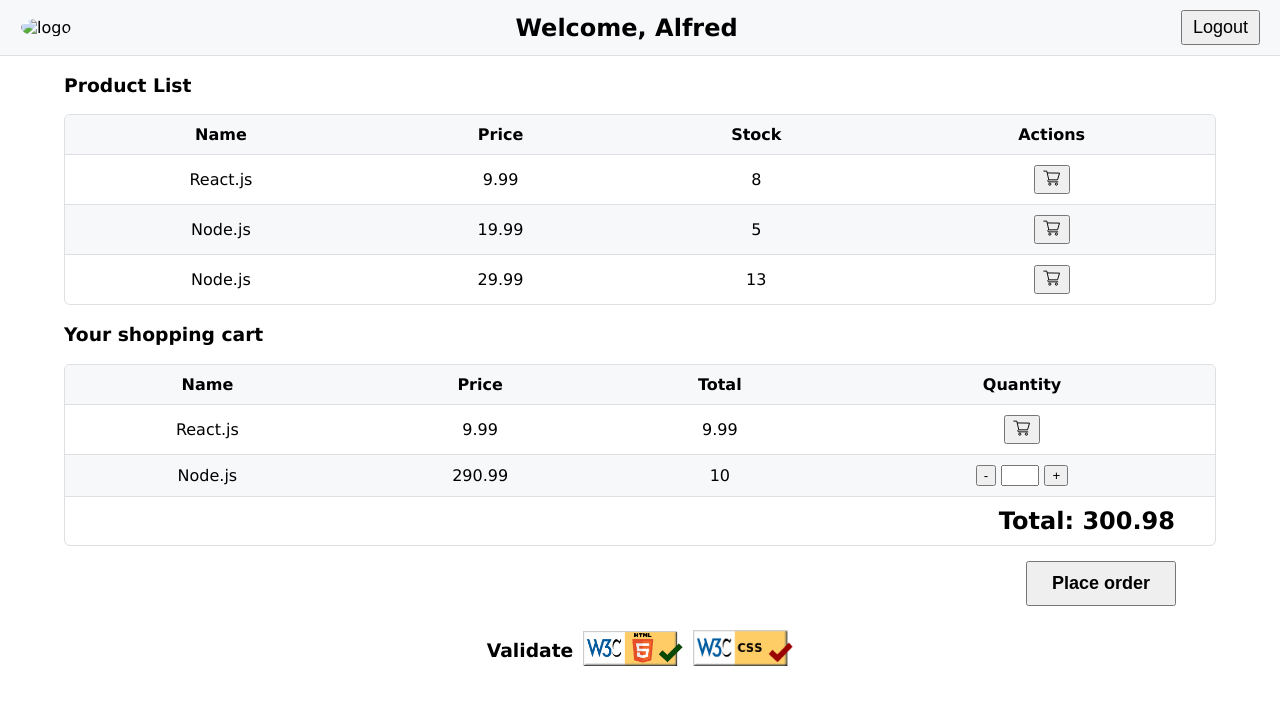
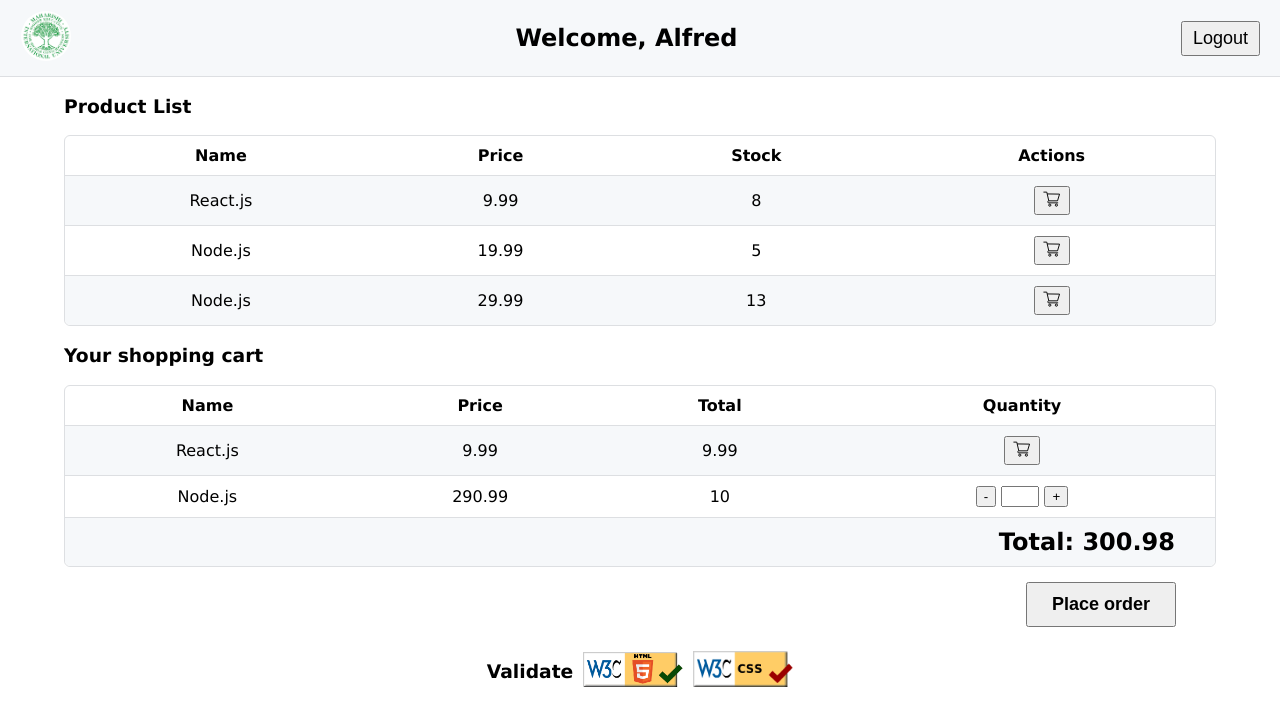
Before and after one commit to abboahene/WAP, a plain HTML site: page week1/html/lab-3-html/index.html in a window 1280 px wide. Drawn offline with Linux system fonts and the light colour scheme.

Commit message:
update lab 3

```diff
--- a/week1/html/lab-3-html/index.html
+++ b/week1/html/lab-3-html/index.html
@@ -5,12 +5,12 @@
     <meta name="viewport" content="width=device-width, initial-scale=1.0">
     <link rel="shortcut icon" href="../../../assets/miu-logo.png" type="image/jpeg">
     <link rel="stylesheet" href="style.css">
-    <title>Document</title>
+    <title>Shop</title>
 </head>
 <body>
     <header>
        <div class="logo-container">
-        <img class="logo-img" src="../../../assets//miu-logo.png" alt="logo">
+        <img class="logo-img" src="./assets/miu-logo.png" alt="logo">
        </div>
        <div class="welcome">
             Welcome, Alfred
@@ -25,13 +25,12 @@
         <section>
             <h3>Product List</h3>
             <table>
-                <thead>
+                <tr>
                     <th>Name</th>
                     <th>Price</th>
                     <th>Stock</th>
                     <th>Actions</th>
-                </thead>
-                <tbody>
+                </tr>
                     <tr>
                         <td>React.js</td>
                         <td>9.99</td>
@@ -50,19 +49,17 @@
                         <td>13</td>
                         <td><button class="add-to-cart"></button></td>
                     </tr>
-                </tbody>
             </table>
         </section>
         <section>
             <h3>Your shopping cart</h3>
             <table>
-                </tbody>
-                    <thead>
+                    <tr>
                         <th>Name</th>
                         <th>Price</th>
                         <th>Total</th>
                         <th>Quantity</th>
-                    </thead>
+                    </tr>
                     <tr>
                         <td>React.js</td>
                         <td>9.99</td>
@@ -86,7 +83,6 @@
                             <span class="total-text">Total:</span> 300.98
                         </td>
                     </tr>
-                </tbody>
             </table>
             <div class="place-order-container">
                 <button class="place-order-btn">Place order</button>
@@ -98,12 +94,12 @@
             <a
                 href="https://validator.w3.org/nu/?doc=https%3A%2F%2Fabboahene.github.io%2FWAP%2Fweek1%2Fhtml%2Flab-3-html%2F"
             >
-                <img width="100" src="../../../assets/htmlchecker.png" alt="validate html">
+                <img width="100" src="./assets/htmlchecker.png" alt="validate html">
             </a>
             <a
                 href="https://jigsaw.w3.org/css-validator/validator?uri=https%3A%2F%2Fabboahene.github.io%2FWAP%2Fweek1%2Fhtml%2Flab-3-html%2F&profile=css3svg&usermedium=all&warning=1&vextwarning=&lang=en"
             >
-                <img width="100" src="../../../assets/css_checker.png" alt="validate html">
+                <img width="100" src="./assets/css_checker.png" alt="validate html">
             </a>
         </section>
 
```
Also changed, not shown: week1/html/lab-3-html/assets/css_checker.png (added), week1/html/lab-3-html/assets/htmlchecker.png (added), week1/html/lab-3-html/assets/miu-logo.png (added).
